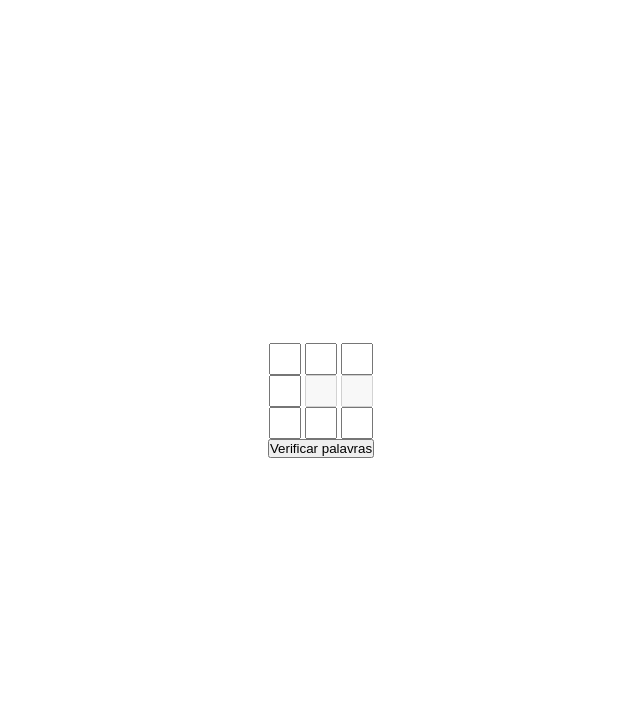
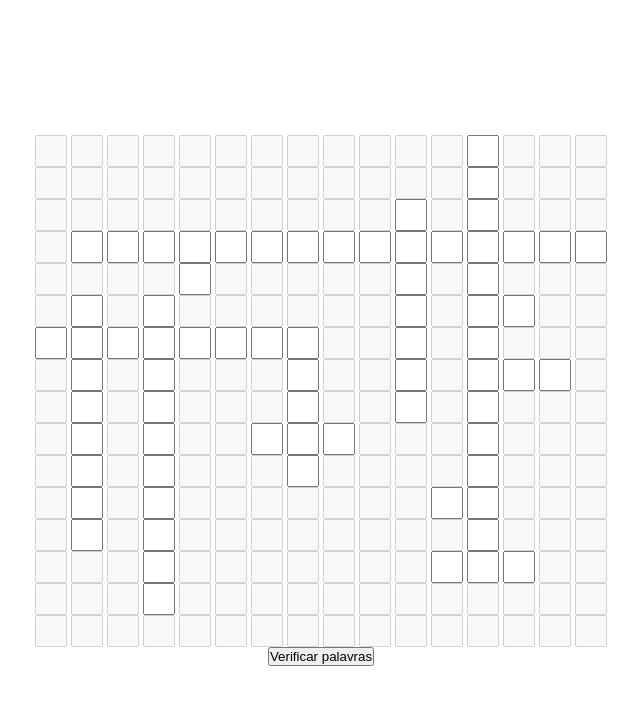
Before and after one commit to TiLiVIn/CPU, a plain HTML site: page public/index.html in a window 1280 px wide. Shown: the whole page, without its empty margins (319-959 px from the left). Drawn offline with Linux system fonts and the light colour scheme.

Commit message:
matriz estruturada

```diff
--- a/public/index.html
+++ b/public/index.html
@@ -16,7 +16,10 @@
 
         #cpu {
             width: 100%;
-            height: 100vh;
+            min-height: 100vh;
+            display: flex;
+            justify-content: center;
+            align-items: center;
         }
 
         .container {
@@ -32,6 +35,14 @@
         .box {
             width: 32px;
             height: 32px;
+        }
+
+        .box.correct {
+            background-color: rgba(50, 255, 50, 0.5);
+        }
+
+        .box.wrong {
+            background-color: rgba(255, 50, 50, 0.5);
         }
 
 
@@ -51,6 +62,13 @@
             <div class="row" id="row7"></div>
             <div class="row" id="row8"></div>
             <div class="row" id="row9"></div>
+            <div class="row" id="row10"></div>
+            <div class="row" id="row11"></div>
+            <div class="row" id="row12"></div>
+            <div class="row" id="row13"></div>
+            <div class="row" id="row14"></div>
+            <div class="row" id="row15"></div>
+
 
             <button onclick="verificar()">Verificar palavras</button>
         </div>
@@ -66,13 +84,26 @@
     var rows = document.querySelectorAll('.row')
 
     var matriz = [
-        ['v', 'a', 'i'],
-        ['a', '', ''],
-        ['i', 'a', 'v']
+        [' ', ' ', ' ', ' ', ' ', ' ', ' ', ' ', ' ', ' ', ' ', ' ', 'm', ' ', ' ', ' '],
+        [' ', ' ', ' ', ' ', ' ', ' ', ' ', ' ', ' ', ' ', ' ', ' ', 'e', ' ', ' ', ' '],
+        [' ', ' ', ' ', ' ', ' ', ' ', ' ', ' ', ' ', ' ', 'd', ' ', 'm', ' ', ' ', ' '],
+        [' ', 'r', 'e', 'g', 'i', 's', 'd', 'o', 't', 'r', 'a', 'd', 'o', 'r', 'e', 's'],
+        [' ', ' ', ' ', ' ', '5', ' ', ' ', ' ', ' ', ' ', 't', ' ', 'r', ' ', ' ', ' '],
+        [' ', 'd', ' ', 'a', ' ', ' ', ' ', ' ', ' ', ' ', 'a', ' ', 'i', '7', ' ', ' '],
+        ['q', 'u', 'a', 'd', 'c', 'o', 'r', 'e', ' ', ' ', 'b', ' ', 'a', ' ', ' ', ' '],
+        [' ', 'a', ' ', 'd', ' ', ' ', ' ', 'p', ' ', ' ', 'u', ' ', 'd', 'm', 'a', ' '],
+        [' ', 'l', ' ', 'r', ' ', ' ', ' ', 'r', ' ', ' ', 's', ' ', 'e', ' ', ' ', ' '],
+        [' ', 'c', ' ', 'e', ' ', ' ', 'r', 'o', 'm', ' ', ' ', ' ', 'm', ' ', ' ', ' '],
+        [' ', 'o', ' ', 's', ' ', ' ', ' ', 'm', ' ', ' ', ' ', ' ', 'a', ' ', ' ', ' '],
+        [' ', 'r', ' ', 's', ' ', ' ', ' ', ' ', ' ', ' ', ' ', 'c', 's', ' ', ' ', ' '],
+        [' ', 'e', ' ', 'b', ' ', ' ', ' ', ' ', ' ', ' ', ' ', ' ', 's', ' ', ' ', ' '],
+        [' ', ' ', ' ', 'u', ' ', ' ', ' ', ' ', ' ', ' ', ' ', 'r', 'a', 'm', ' ', ' '],
+        [' ', ' ', ' ', 's', ' ', ' ', ' ', ' ', ' ', ' ', ' ', ' ', ' ', ' ', ' ', ' '],
+        [' ', ' ', ' ', ' ', ' ', ' ', ' ', ' ', ' ', ' ', ' ', ' ', ' ', ' ', ' ', ' ']
     ];
 
     function gerarInput(linha, col) {
-        if(matriz[linha][col] == '') {
+        if(matriz[linha][col] == ' ') {
             rows[linha].innerHTML += `
                 <input id="${linha}${col}" class="box disable" disabled/>
             `;
@@ -102,16 +133,20 @@
 
         for (var linha = 0; linha < matriz.length; linha++) {
             for (var col = 0; col < matriz.length; col++) {
-                var input_letra = document.getElementById(`${linha}${col}`)
+                var input_letra_active = document.getElementById(`${linha}${col}`)
+                var input_letra_disable = document.getElementById(`${linha}${col}disable`)
+
+
 
                 if(matriz[linha][col] != '') {
                     if(input_letra.value != '') {
-                        if(input_letra.value == matriz[linha][col]) {
-                            console.log('letra certa!')
+                        if(input_letra_active.value == matriz[linha][col]) {
+                            console.log('letra correta!')
                         } else {
-                            console.log('letra errada')
+                            console.log('letra errada!')
                         }
-                    } else {
+                    }
+                    else {
                         alert("Preencha todos os blocos!")
                         return;
                     }
```
